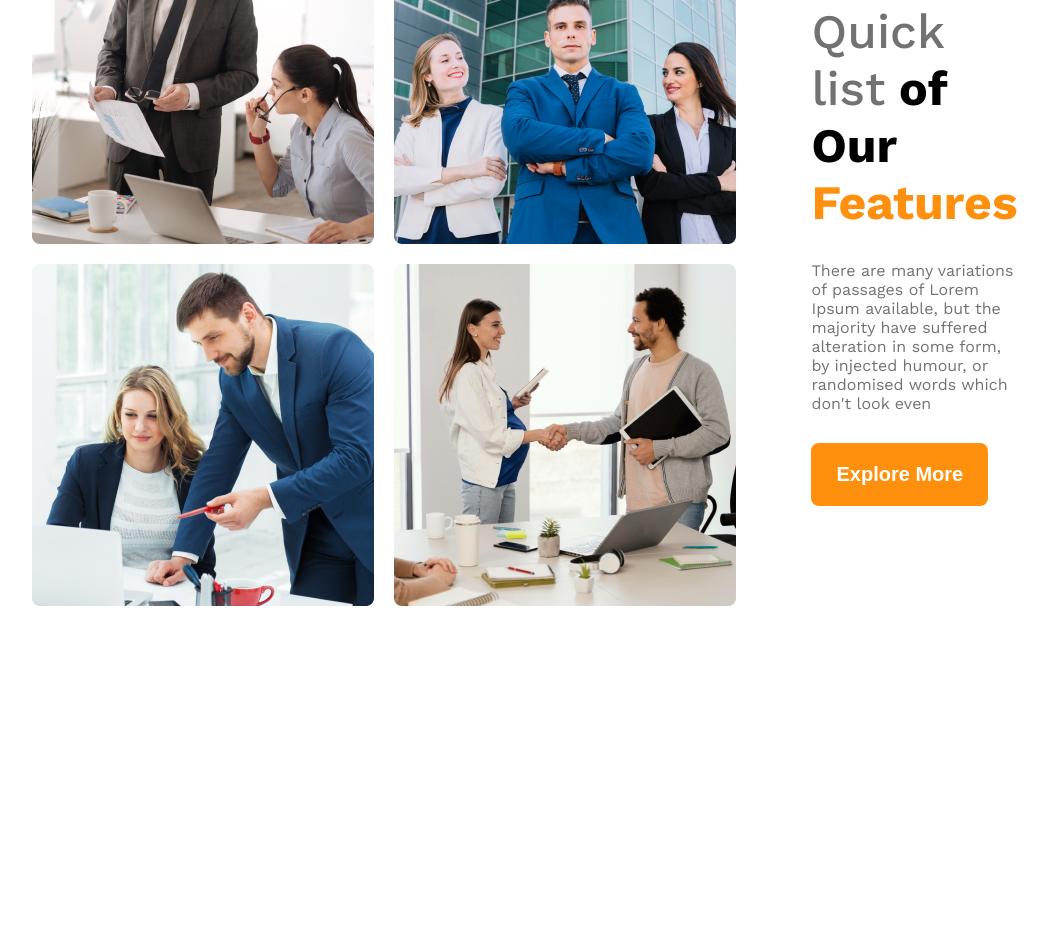
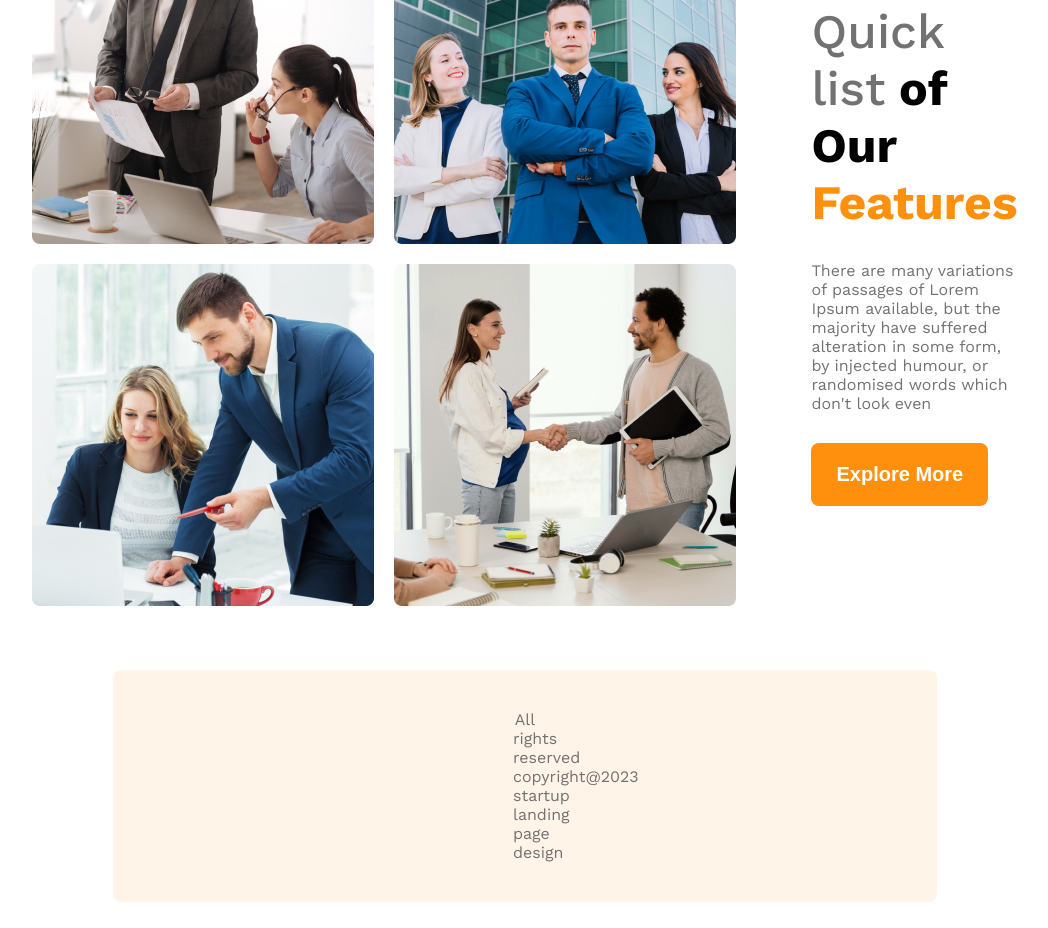
Before and after one commit to Jaber4770/G3-Architect-responsive, a plain HTML site: page index.html in a window 1280 px wide. Shown: the part 1396-2324 px from the top of the page, without its empty margins (115-1163 px from the left). Before the commit the page ends 2066 px from the top, so only its background shows below. Drawn offline with nearby package versions, Linux system fonts and the light colour scheme.

Commit message:
footer done

```diff
--- a/index.html
+++ b/index.html
@@ -50,8 +50,10 @@
             </div>
         </section>
     </main>
-    <footer>
-
+    <footer class="side-padding">
+        <div>
+            <p>All rights reserved copyright@2023 startup landing page design</p>
+        </div>
     </footer>
 </body>
 
--- a/style.css
+++ b/style.css
@@ -9,11 +9,13 @@
     margin: 0;
     padding: 0;
 }
-section{
+
+section {
     margin: 5% 0;
     padding: 0 228px;
 }
-.common-btn{
+
+.common-btn {
     padding: 20px 25px;
     font-size: 20px;
     border-radius: 8px;
@@ -22,6 +24,7 @@ section{
     color: white;
     border: none;
 }
+
 .side-padding {
     padding: 0px 228px;
 }
@@ -58,9 +61,11 @@ nav div ul {
 nav ul li {
     list-style-type: none;
 }
-.banner{
+
+.banner {
     padding-bottom: 3%;
 }
+
 .banner h1 {
     font-size: 4rem;
     font-weight: 700;
@@ -73,36 +78,56 @@ nav ul li {
     margin: 0 auto;
     padding: 2%;
 }
-.banner img{
+
+.banner img {
     margin-top: 3%;
 }
+
 /* quick list of our features */
-.features{
+.features {
     display: flex;
     gap: 75px;
     justify-content: center;
     align-items: center;
 }
-.team-img{
+
+.team-img {
     display: grid;
-    grid-template-columns: repeat(2,1fr);
+    grid-template-columns: repeat(2, 1fr);
     gap: 20px;
 }
-.features h1{
-font-size: 3rem;
-font-weight: 700;
+
+.features h1 {
+    font-size: 3rem;
+    font-weight: 700;
 }
-.heading-color-1{
+
+.heading-color-1 {
     color: #727272;
     font-weight: 500;
 }
-.heading-color-2{
+
+.heading-color-2 {
     color: #ff900e;
 }
-.features-info{
+
+.features-info {
     width: 40%;
 }
-.features p{
+
+.features p {
     color: var(--description-color);
     padding: 30px 0;
 }
+
+/* footer style */
+footer {
+    margin-bottom: 2%;
+}
+footer div{
+    border-radius: 8px;
+    background: #FFF4E7;
+    padding: 40px 400px;
+    color: var(--description-color);
+    text-align: center;
+}
```
